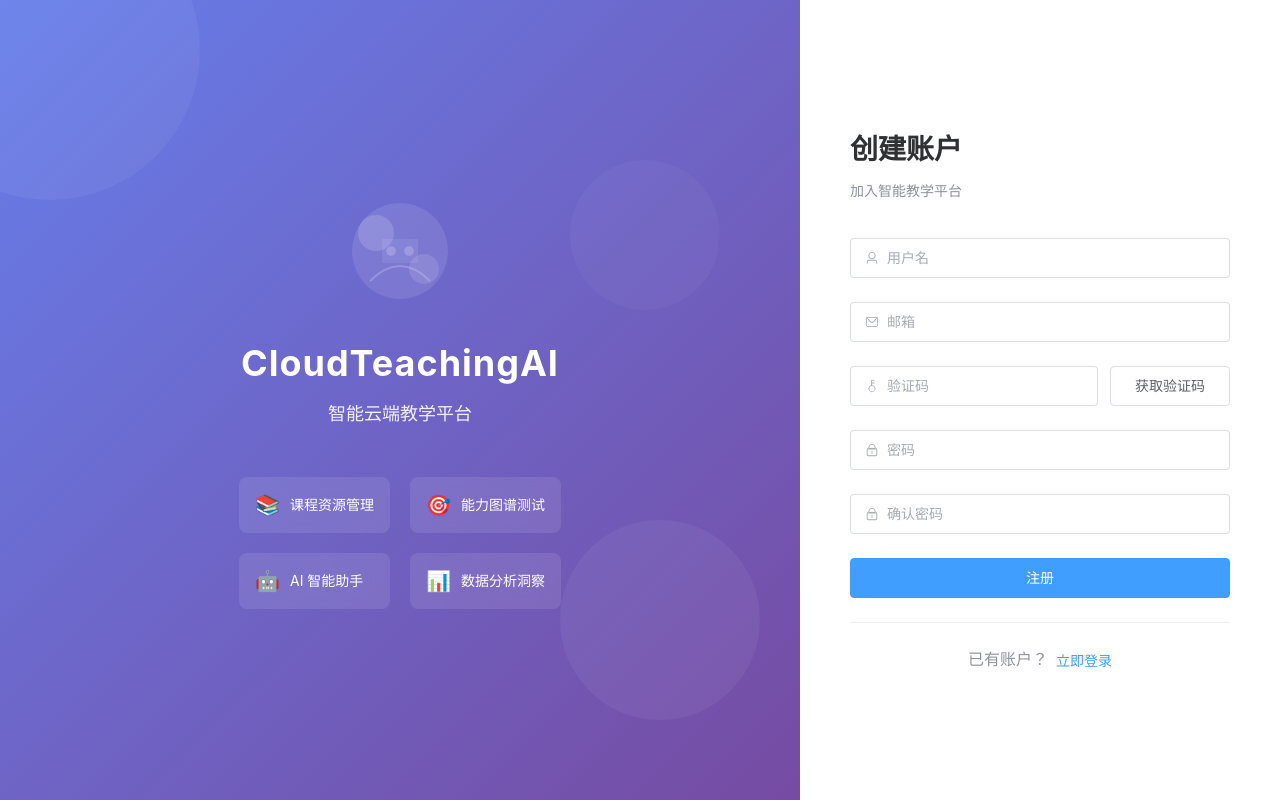
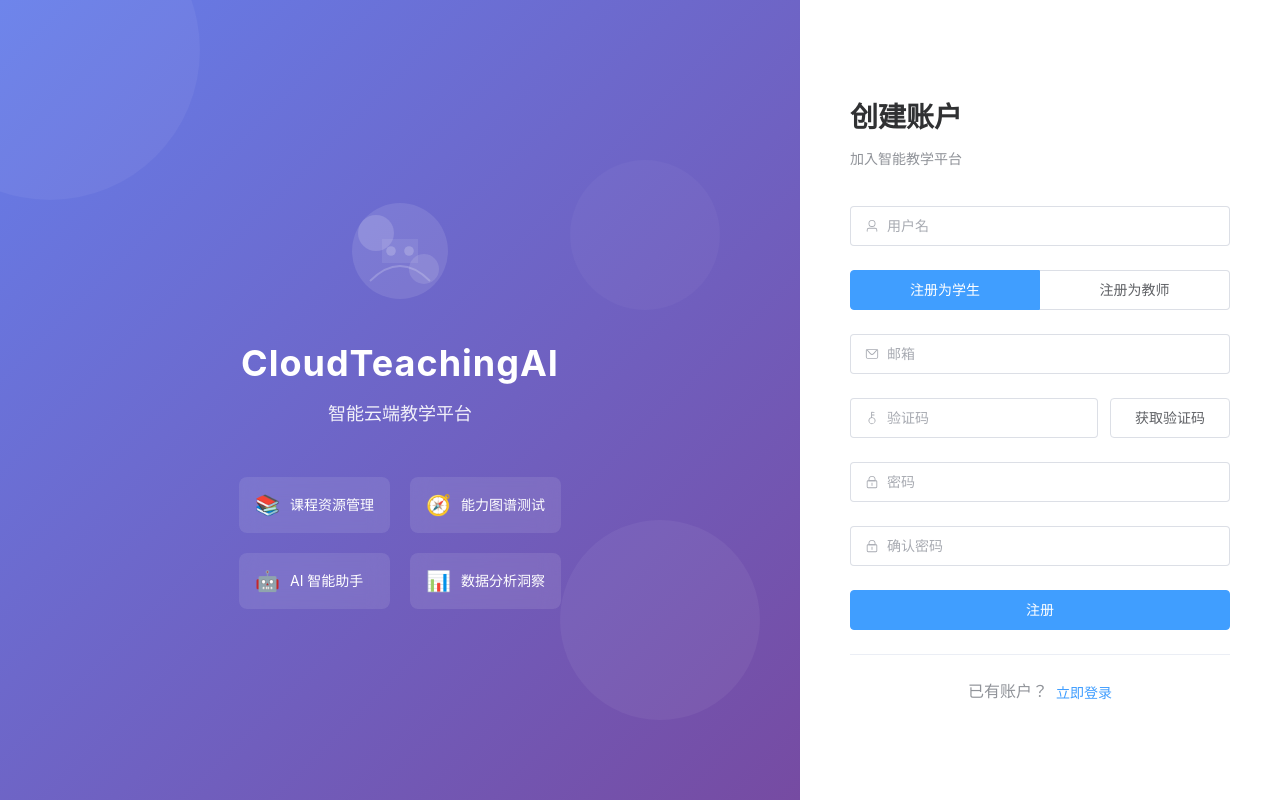
Before and after one commit to xice-1201/CloudTeachingAI, a Vue app in the folder frontend/: page /register in a window 1280 px wide. Built offline with nearby package versions, Linux system fonts and the light colour scheme.

Commit message:
FEAT: 新增注册身份选项

```diff
--- a/frontend/src/views/auth/RegisterView.vue
+++ b/frontend/src/views/auth/RegisterView.vue
@@ -21,7 +21,7 @@
             <span>课程资源管理</span>
           </div>
           <div class="feature-item">
-            <span class="feature-icon">🎯</span>
+            <span class="feature-icon">🧭</span>
             <span>能力图谱测试</span>
           </div>
           <div class="feature-item">
@@ -50,6 +50,12 @@
         <el-form ref="formRef" :model="form" :rules="formRules" size="large" @submit.prevent="handleRegister">
           <el-form-item prop="username">
             <el-input v-model="form.username" placeholder="用户名" :prefix-icon="User" />
+          </el-form-item>
+          <el-form-item prop="role">
+            <el-radio-group v-model="form.role" class="role-group">
+              <el-radio-button label="STUDENT">注册为学生</el-radio-button>
+              <el-radio-button label="TEACHER">注册为教师</el-radio-button>
+            </el-radio-group>
           </el-form-item>
           <el-form-item prop="email">
             <el-input v-model="form.email" placeholder="邮箱" :prefix-icon="Message" />
@@ -119,6 +125,7 @@ let timer: ReturnType<typeof setInterval> | null = null
 
 const form = reactive({
   username: '',
+  role: 'STUDENT',
   email: '',
   code: '',
   password: '',
@@ -135,6 +142,7 @@ const validateConfirmPassword = (_rule: unknown, value: string, callback: (error
 
 const formRules: FormRules = {
   username: [rules.required('请输入用户名'), rules.minLength(2, '用户名至少 2 个字符')],
+  role: [rules.required('请选择注册身份')],
   email: [rules.required('请输入邮箱'), rules.email()],
   code: [rules.required('请输入验证码'), rules.minLength(6, '验证码为 6 位数字')],
   password: [rules.required('请输入密码'), rules.minLength(6, '密码至少 6 位')],
@@ -185,6 +193,11 @@ async function handleRegister() {
   }
 
   try {
+    if (form.role === 'TEACHER') {
+      ElMessage.error('教师注册接口暂未实现')
+      return
+    }
+
     await authApi.register({
       username: form.username,
       email: form.email,
@@ -340,6 +353,19 @@ onUnmounted(() => {
   font-size: 14px;
 }
 
+.role-group {
+  width: 100%;
+  display: flex;
+}
+
+.role-group :deep(.el-radio-button) {
+  flex: 1;
+}
+
+.role-group :deep(.el-radio-button__inner) {
+  width: 100%;
+}
+
 .code-input {
   display: flex;
   gap: 12px;
```
